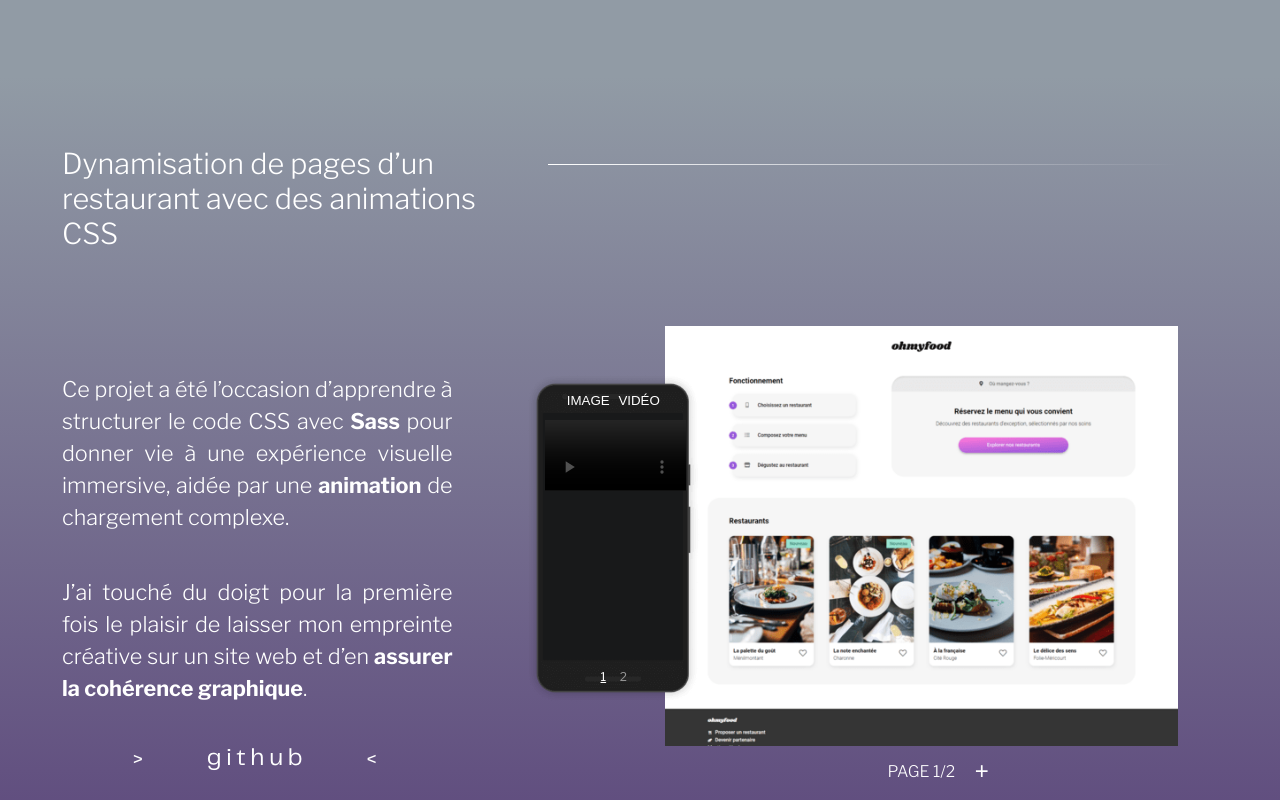
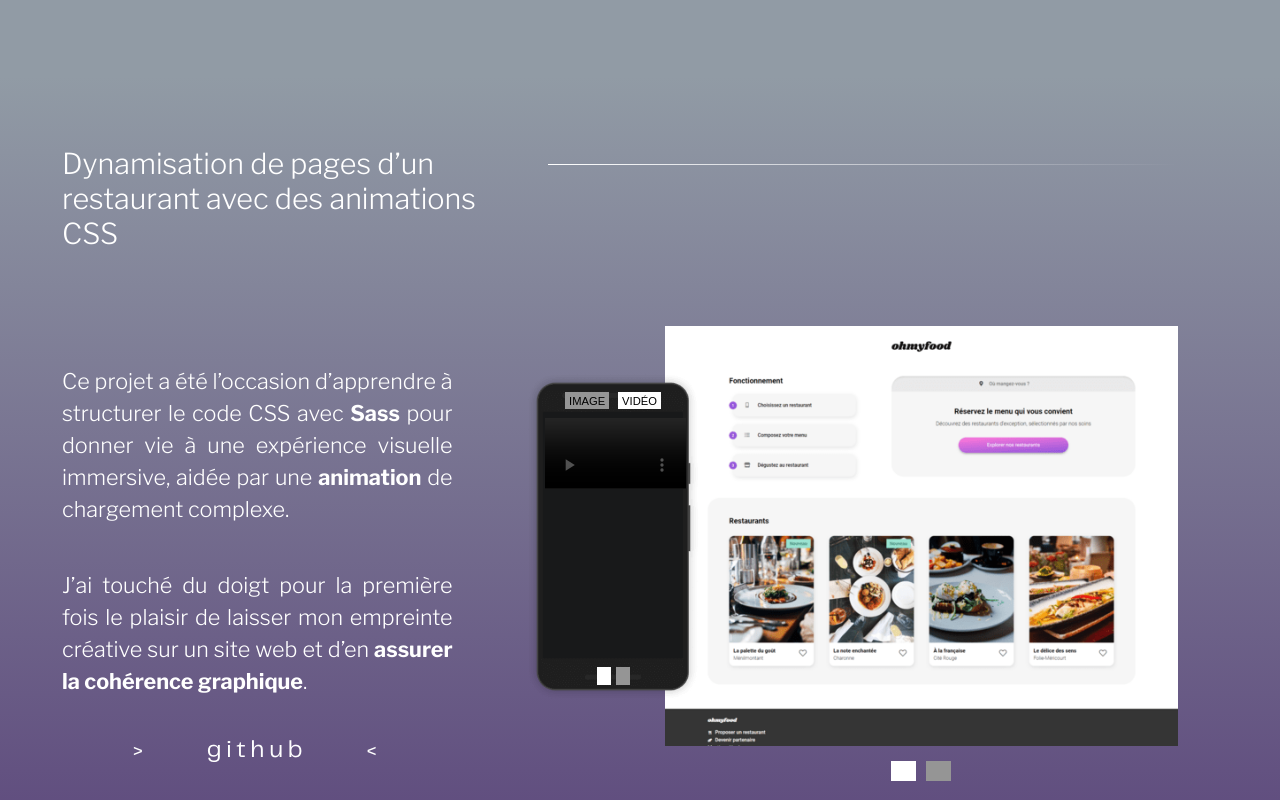
Before and after one commit to NC81/portfolio, a React (Create React App) app: page / in a window 1280 px wide. Both pictures are taken after a click on the button "IMAGE". Shown: the part 3784-4584 px from the top of the page. Built offline with nearby package versions, Linux system fonts and the light colour scheme; grey boxes are pictures that could not be loaded.

Commit message:
Modification de l'interface du carrousel et du mobile

```diff
--- a/src/components/carrousel/Carrousel.jsx
+++ b/src/components/carrousel/Carrousel.jsx
@@ -9,29 +9,42 @@ export default function Carrousel({
 }) {
   const [sousIndexImageDesktop, etablitSousIndexImageDesktop] = useState(0)
 
-  function gereClic(direction) {
+  function gereChangementDePage(index) {
     etablitSousIndexImageMobile(0)
     etablitSousIndexImageDesktop(0)
-    if (direction === "precedent") {
-      etablitindexImage(indexImage - 1)
+    etablitindexImage(index)
+
+    // if (direction === "precedent") {
+    //   etablitindexImage(indexImage - 1)
+    // } else {
+    //   etablitindexImage(indexImage + 1)
+    // }
+  }
+
+  function definiClasseSelonIndex(index) {
+    if (index === indexImage) {
+      return "selection"
     } else {
-      etablitindexImage(indexImage + 1)
+      return ""
     }
   }
 
-  function definiClasseSousIndex(index) {
+  function definiClasseSelonSousIndex(index) {
     if (index === sousIndexImageDesktop) {
       return "selection"
     } else {
       return ""
     }
   }
-  console.log(
-    "liste",
-    liste,
-    "liste[indexImage].source[sousIndexImageDesktop]",
-    liste[indexImage].source[sousIndexImageDesktop]
-  )
+
+  // function definiClasseSousIndex(index) {
+  //   if (index === sousIndexImageDesktop) {
+  //     return "selection"
+  //   } else {
+  //     return ""
+  //   }
+  // }
+
   return (
     <div className="carrousel">
       <div className="carrousel__cont-img barre-defilement">
@@ -46,6 +59,19 @@ export default function Carrousel({
         {liste[indexImage].source.length > 1 && (
           <ul className="carrousel__liste-vues">
             {liste[indexImage].source.map((el, index) => (
+              <li
+                onClick={() => etablitSousIndexImageDesktop(index)}
+                className={`bouton bouton--vue-desktop ${definiClasseSelonSousIndex(
+                  index
+                )}`}
+                key={`${index}`}
+              ></li>
+            ))}
+          </ul>
+        )}
+        {/* {liste[indexImage].source.length > 1 && (
+          <ul className="carrousel__liste-vues">
+            {liste[indexImage].source.map((el, index) => (
               <li key={`${index}`}>
                 <button
                   onClick={() => etablitSousIndexImageDesktop(index)}
@@ -58,8 +84,21 @@ export default function Carrousel({
               </li>
             ))}
           </ul>
+        )} */}
+        {liste.length > 1 && (
+          <ul className="carrousel__liste-pages">
+            {liste.map((el, index) => (
+              <li
+                onClick={() => gereChangementDePage(index)}
+                className={`bouton bouton--page ${definiClasseSelonIndex(
+                  index
+                )}`}
+                key={`${index}`}
+              ></li>
+            ))}
+          </ul>
         )}
-        {liste.length > 1 && (
+        {/* {liste.length > 1 && (
           <div className="carrousel__barre-boutons">
             {indexImage > 0 ? (
               <button
@@ -71,7 +110,9 @@ export default function Carrousel({
             ) : (
               <button className="bouton bouton--faux"></button>
             )}
+
             <p>PAGE{`  ${indexImage + 1}/${liste.length}`}</p>
+
             {indexImage + 1 < liste.length ? (
               <button
                 className="bouton bouton--page"
@@ -83,7 +124,7 @@ export default function Carrousel({
               <button className="bouton bouton--faux"></button>
             )}
           </div>
-        )}
+        )} */}
       </>
     </div>
   )
--- a/src/components/carrousel/_carrousel.scss
+++ b/src/components/carrousel/_carrousel.scss
@@ -7,22 +7,28 @@
   &__img {
     width: 100%;
   }
-  &__barre-boutons {
+  &__liste-medias {
     display: flex;
     margin: auto;
     width: 156px;
     height: 50px;
     justify-content: space-between;
   }
+  &__liste-pages {
+    position: relative;
+    display: flex;
+    justify-content: center;
+    margin-top: 15px;
+    gap: 2%;
+  }
   &__liste-vues {
     position: absolute;
-    bottom: 28px;
-    right: 10px;
+    display: flex;
+    bottom: 20px;
+    right: 20px;
+    gap: 5px;
     @include mobile {
       right: initial;
     }
-    li {
-      display: inline-block;
-    }
   }
 }
--- a/src/components/lien/_lien.scss
+++ b/src/components/lien/_lien.scss
@@ -10,7 +10,7 @@
     font-size: 1.35rem;
   }
   &__signe {
-    transition: transform 200ms ease-in;
+    transition: transform 150ms ease-in;
   }
   &:hover {
     font-weight: bold;
--- a/src/components/mobile/Mobile.jsx
+++ b/src/components/mobile/Mobile.jsx
@@ -29,16 +29,16 @@ export default function Mobile({
   const imageSelection = typeDeMedia === "image" ? "selection" : ""
   const videoSelection = typeDeMedia === "video" ? "selection" : ""
 
-  function definiClasseSource(source) {
-    if (source.webm === sourceVideo.webm) {
+  function definiClasseSelonSousIndex(index) {
+    if (index === sousIndexImageMobile) {
       return "selection"
     } else {
       return ""
     }
   }
 
-  function definiClasseSousIndex(index) {
-    if (index === sousIndexImageMobile) {
+  function definiClasseSelonSourceVideo(source) {
+    if (source === sourceVideo) {
       return "selection"
     } else {
       return ""
@@ -48,18 +48,18 @@ export default function Mobile({
   return (
     <div className={`mobile mobile--${placement}`}>
       <img className="mobile__boitier" src={android} alt="Un mobile android" />
-      <div className="mobile__barre-boutons">
+      <div className="mobile__liste-medias">
         {objet.image.length > 0 && objet.video.length > 0 && (
           <>
             <button
               onClick={() => etablitTypeDeMedia(gereClicTypeDeMedia())}
-              className={`bouton bouton--mobile ${imageSelection}`}
+              className={`bouton bouton--media ${imageSelection}`}
             >
               IMAGE
             </button>
             <button
               onClick={() => etablitTypeDeMedia(gereClicTypeDeMedia())}
-              className={`bouton bouton--mobile ${videoSelection}`}
+              className={`bouton bouton--media ${videoSelection}`}
             >
               VIDÉO
             </button>
@@ -67,31 +67,28 @@ export default function Mobile({
         )}
       </div>
       {objet.video && typeDeMedia === "video" && objet.video.length > 1 && (
-        <ul>
+        <ul className="mobile__liste-vues">
           {objet.video.map((el, index) => (
-            <li onClick={() => etablitSourceVideo(el)} key={`${index}`}>
-              <button
-                className={`bouton bouton--vue ${definiClasseSource(el)}`}
-              >
-                {index + 1}
-              </button>
-            </li>
+            <li
+              onClick={() => etablitSourceVideo(el)}
+              className={`bouton bouton--vue-mobile ${definiClasseSelonSourceVideo(
+                el
+              )}`}
+              key={`${index}`}
+            ></li>
           ))}
         </ul>
       )}
       {objet.image[indexImage].length > 1 && typeDeMedia === "image" && (
-        <ul>
+        <ul className="mobile__liste-vues">
           {objet.image[indexImage].map((el, index) => (
             <li
               onClick={() => etablitSousIndexImageMobile(index)}
+              className={`bouton bouton--vue-mobile ${definiClasseSelonSousIndex(
+                index
+              )}`}
               key={`${index}`}
-            >
-              <button
-                className={`bouton bouton--vue ${definiClasseSousIndex(index)}`}
-              >
-                {index + 1}
-              </button>
-            </li>
+            ></li>
           ))}
         </ul>
       )}
--- a/src/components/mobile/_mobile.scss
+++ b/src/components/mobile/_mobile.scss
@@ -12,7 +12,7 @@
     left: 11%;
     overflow-y: scroll;
   }
-  &__barre-boutons {
+  &__liste-medias {
     position: absolute;
     display: flex;
     justify-content: center;
@@ -20,12 +20,13 @@
     top: 6%;
     width: 100%;
   }
-  ul {
+  &__liste-vues {
     position: absolute;
     display: flex;
     justify-content: center;
     width: 100%;
     bottom: 6%;
+    gap: 5px;
   }
   &__video {
     width: 100%;
--- a/src/styles/_base.scss
+++ b/src/styles/_base.scss
@@ -125,39 +125,6 @@ ul {
   }
 }
 
-.bouton {
-  padding: 0;
-  border: none;
-  color: white;
-  background-color: transparent;
-  cursor: pointer;
-  &--page {
-    width: 35px;
-    font-size: 1.5rem;
-  }
-  &--vue {
-    width: 20px;
-    height: 20px;
-    font-family: inherit;
-    font-size: 0.75rem;
-    color: #959595;
-    &:hover {
-      text-decoration: underline;
-    }
-    @include tablette {
-      font-size: 0.6rem;
-    }
-    &.selection {
-      color: white;
-      text-decoration: underline;
-    }
-  }
-  &--faux {
-    width: 35px;
-    cursor: initial;
-  }
-}
-
 .barre-defilement {
   &::-webkit-scrollbar {
     width: 8px;
@@ -183,6 +150,50 @@ ul {
   }
 }
 
+button {
+  border: none;
+  background-color: transparent;
+}
+
+.bouton {
+  background-color: #959595;
+  cursor: pointer;
+  &--media {
+    width: 25%;
+    padding: 3px 0 2px;
+    font-size: 0.7rem;
+  }
+  &:hover {
+    animation: clignote 600ms both infinite;
+  }
+  &.selection {
+    background-color: white;
+  }
+  &--page {
+    position: relative;
+    width: 25px;
+    height: 20px;
+    cursor: pointer;
+    background-color: #959595;
+  }
+  &--vue-desktop {
+    width: 20px;
+    height: 15px;
+  }
+  &--vue-mobile {
+    width: 14px;
+    height: 18px;
+    @include tablette {
+      width: 12px;
+      height: 16px;
+    }
+    @include mobile {
+      width: 10px;
+      height: 14px;
+    }
+  }
+}
+
 @keyframes glisseEnBas {
   from {
     transform: translateY(-20px);
@@ -193,3 +204,15 @@ ul {
     opacity: 1;
   }
 }
+
+@keyframes clignote {
+  0% {
+    background-color: #959595;
+  }
+  50% {
+    background-color: white;
+  }
+  100% {
+    background-color: #959595;
+  }
+}
```
